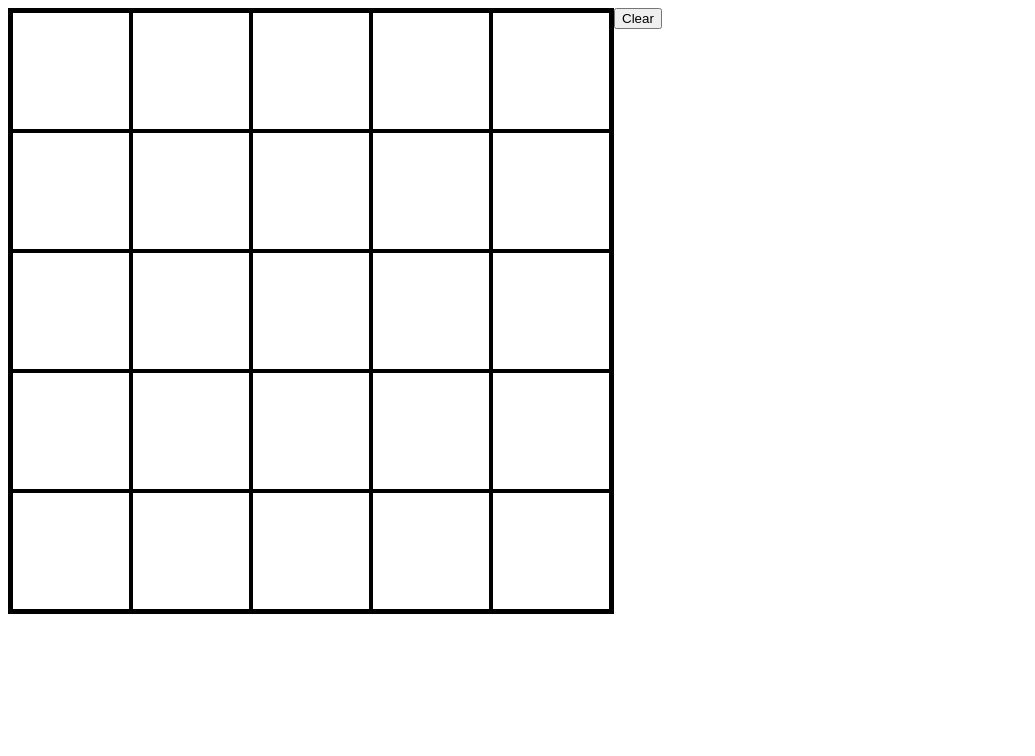
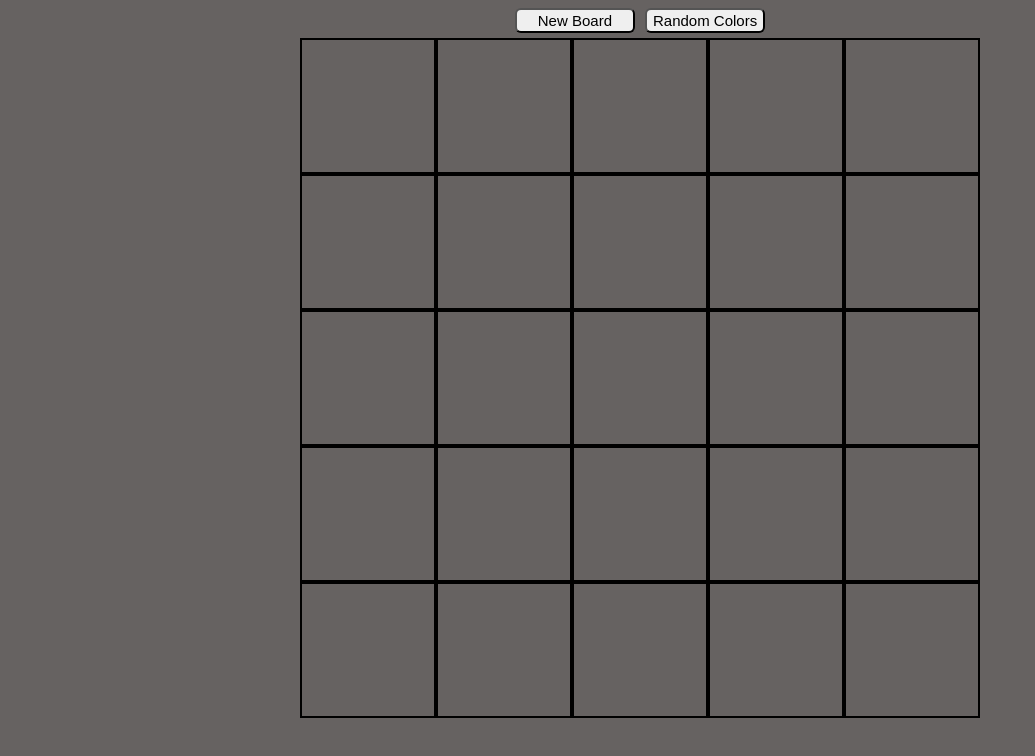
Before and after one commit to raunchers/EtchASketch, a plain HTML site: page index.html in a window 1280 px wide. Shown: the whole page, without its empty margins (0-1035 px from the left). Drawn offline with Linux system fonts and the light colour scheme.

Commit message:
Styled buttons and canvas

```diff
--- a/index.html
+++ b/index.html
@@ -10,14 +10,28 @@
             --rowNum: 10;
             --colNum: 10;
         }
+        body{
+            display: flex;
+            flex-direction: column;
+            align-items: center;
+            background-color: #666261;
+        }
+        .reset, .randoColor{
+            height: 25px;
+            font-size: 15px;
+            border-radius: 6px;
+        }
+        .header{
+            display: grid;
+            grid-template: repeat(1, 1fr) / repeat(2, 1fr);
+            grid-gap: 10px;
+            margin-bottom: 5px;
+        }
         .container{
-            clear: both;
-            float: left;
             display: grid;
             grid-template: repeat(var(--rowNum), 1fr) / repeat(var(--colNum), 1fr);
-            border-style: solid;
-            width: 75vh;
-            height: 75vh;
+            width: 85vh;
+            height: 85vh;
         }
         .box{
             border-style: solid;
@@ -26,7 +40,10 @@
     </style>
 </head>
 <body>
-    <button class="reset">Clear</button>
+    <div class="header">
+        <button class="reset">New Board</button>
+        <button class="randoColor">Random Colors</button>
+    </div>
     <div class='container'>
     </div>
     <script>
```
